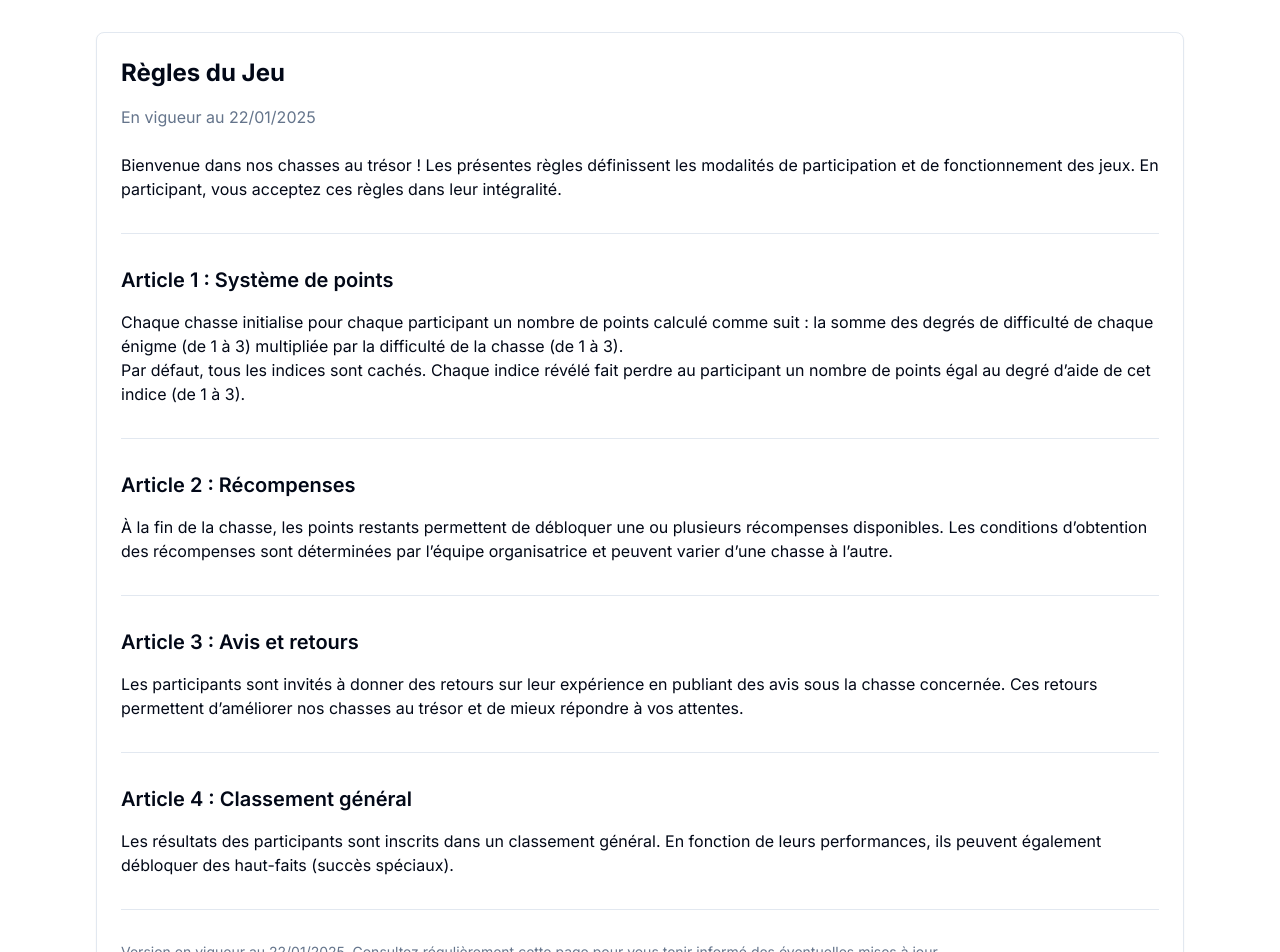
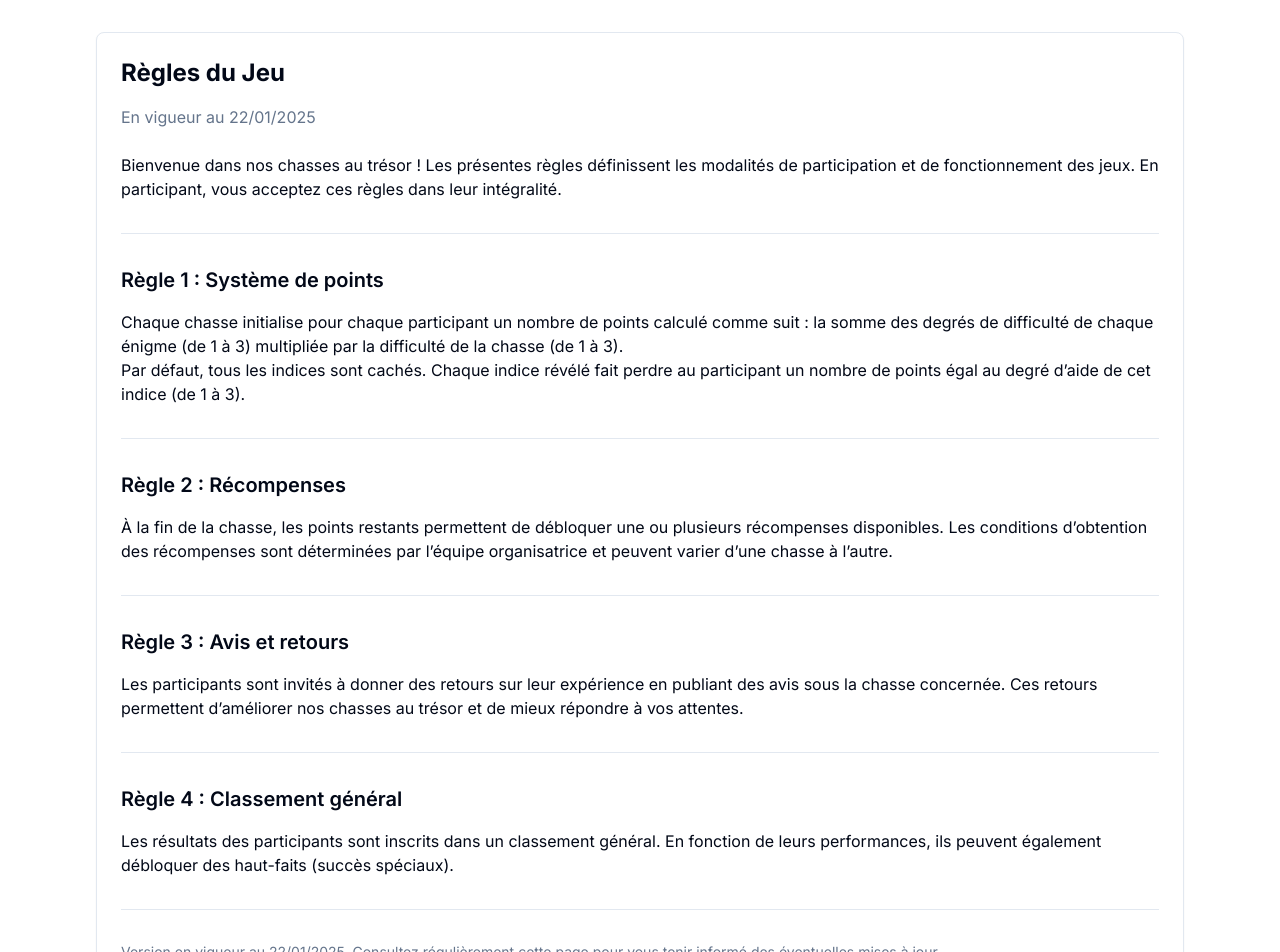
Before and after one commit to MatisMLDR/ChateauTresor, a Next.js app: page /legal/regles in a window 1280 px wide. Shown: the top 952 px of the page. Built offline with nearby package versions, Linux system fonts and the light colour scheme; no server answers.

Commit message:
Implement Game Rules component and update sidebar links for game rules access

```diff
--- a/app/legal/regles/page.tsx
+++ b/app/legal/regles/page.tsx
@@ -1,82 +1,7 @@
-import { Card } from "@/components/ui/card";
-import { Separator } from "@/components/ui/separator";
+import GameRules from "@/components/global/GameRules";
 
 export default function GameRulesPage() {
   return (
-    <div className="container max-w-6xl py-8">
-      <Card className="p-6">
-        <h1 className="text-2xl font-bold mb-4">Règles du Jeu</h1>
-        <p className="text-muted-foreground mb-6">En vigueur au 22/01/2025</p>
-
-        <div className="space-y-8">
-          <p>
-            Bienvenue dans nos chasses au trésor ! Les présentes règles définissent
-            les modalités de participation et de fonctionnement des jeux. En
-            participant, vous acceptez ces règles dans leur intégralité.
-          </p>
-
-          <Separator />
-
-          {/* Article 1 */}
-          <div>
-            <h2 className="text-xl font-semibold mb-4">Article 1 : Système de points</h2>
-            <p>
-              Chaque chasse initialise pour chaque participant un nombre de points
-              calculé comme suit : la somme des degrés de difficulté de chaque énigme
-              (de 1 à 3) multipliée par la difficulté de la chasse (de 1 à 3).
-            </p>
-            <p>
-              Par défaut, tous les indices sont cachés. Chaque indice révélé fait
-              perdre au participant un nombre de points égal au degré d’aide de cet
-              indice (de 1 à 3).
-            </p>
-          </div>
-
-          <Separator />
-
-          {/* Article 2 */}
-          <div>
-            <h2 className="text-xl font-semibold mb-4">Article 2 : Récompenses</h2>
-            <p>
-              À la fin de la chasse, les points restants permettent de débloquer
-              une ou plusieurs récompenses disponibles. Les conditions d’obtention
-              des récompenses sont déterminées par l’équipe organisatrice et
-              peuvent varier d’une chasse à l’autre.
-            </p>
-          </div>
-
-          <Separator />
-
-          {/* Article 3 */}
-          <div>
-            <h2 className="text-xl font-semibold mb-4">Article 3 : Avis et retours</h2>
-            <p>
-              Les participants sont invités à donner des retours sur leur expérience
-              en publiant des avis sous la chasse concernée. Ces retours permettent
-              d’améliorer nos chasses au trésor et de mieux répondre à vos attentes.
-            </p>
-          </div>
-
-          <Separator />
-
-          {/* Article 4 */}
-          <div>
-            <h2 className="text-xl font-semibold mb-4">Article 4 : Classement général</h2>
-            <p>
-              Les résultats des participants sont inscrits dans un classement général.
-              En fonction de leurs performances, ils peuvent également débloquer des
-              haut-faits (succès spéciaux).
-            </p>
-          </div>
-
-          <Separator />
-
-          <p className="text-sm text-muted-foreground">
-            Version en vigueur au 22/01/2025. Consultez régulièrement cette page
-            pour vous tenir informé des éventuelles mises à jour.
-          </p>
-        </div>
-      </Card>
-    </div>
+    <GameRules />
   );
 }
--- /dev/null
+++ b/app/organisateurs/dashboard/[id_equipe]/regles-du-jeu/page.tsx
@@ -0,0 +1,10 @@
+import GameRules from '@/components/global/GameRules'
+import React from 'react'
+
+const Rules = () => {
+  return (
+    <GameRules />
+  )
+}
+
+export default Rules
--- /dev/null
+++ b/app/participants/dashboard/regles-du-jeu/page.tsx
@@ -0,0 +1,10 @@
+import GameRules from '@/components/global/GameRules'
+import React from 'react'
+
+const Rules = () => {
+  return (
+    <GameRules />
+  )
+}
+
+export default Rules
--- /dev/null
+++ b/components/global/GameRules.tsx
@@ -0,0 +1,85 @@
+import React from 'react'
+import { Card } from "@/components/ui/card";
+import { Separator } from "@/components/ui/separator";
+
+const GameRules = () => {
+  return (
+    <div className="container max-w-6xl py-8">
+      <Card className="p-6">
+        <h1 className="text-2xl font-bold mb-4">Règles du Jeu</h1>
+        <p className="text-muted-foreground mb-6">En vigueur au 22/01/2025</p>
+
+        <div className="space-y-8">
+          <p>
+            Bienvenue dans nos chasses au trésor ! Les présentes règles définissent
+            les modalités de participation et de fonctionnement des jeux. En
+            participant, vous acceptez ces règles dans leur intégralité.
+          </p>
+
+          <Separator />
+
+          {/* Article 1 */}
+          <div>
+            <h2 className="text-xl font-semibold mb-4">Règle 1 : Système de points</h2>
+            <p>
+              Chaque chasse initialise pour chaque participant un nombre de points
+              calculé comme suit : la somme des degrés de difficulté de chaque énigme
+              (de 1 à 3) multipliée par la difficulté de la chasse (de 1 à 3).
+            </p>
+            <p>
+              Par défaut, tous les indices sont cachés. Chaque indice révélé fait
+              perdre au participant un nombre de points égal au degré d’aide de cet
+              indice (de 1 à 3).
+            </p>
+          </div>
+
+          <Separator />
+
+          {/* Règle 2 */}
+          <div>
+            <h2 className="text-xl font-semibold mb-4">Règle 2 : Récompenses</h2>
+            <p>
+              À la fin de la chasse, les points restants permettent de débloquer
+              une ou plusieurs récompenses disponibles. Les conditions d’obtention
+              des récompenses sont déterminées par l’équipe organisatrice et
+              peuvent varier d’une chasse à l’autre.
+            </p>
+          </div>
+
+          <Separator />
+
+          {/* Règle 3 */}
+          <div>
+            <h2 className="text-xl font-semibold mb-4">Règle 3 : Avis et retours</h2>
+            <p>
+              Les participants sont invités à donner des retours sur leur expérience
+              en publiant des avis sous la chasse concernée. Ces retours permettent
+              d’améliorer nos chasses au trésor et de mieux répondre à vos attentes.
+            </p>
+          </div>
+
+          <Separator />
+
+          {/* Règle 4 */}
+          <div>
+            <h2 className="text-xl font-semibold mb-4">Règle 4 : Classement général</h2>
+            <p>
+              Les résultats des participants sont inscrits dans un classement général.
+              En fonction de leurs performances, ils peuvent également débloquer des
+              haut-faits (succès spéciaux).
+            </p>
+          </div>
+
+          <Separator />
+
+          <p className="text-sm text-muted-foreground">
+            Version en vigueur au 22/01/2025. Consultez régulièrement cette page
+            pour vous tenir informé des éventuelles mises à jour.
+          </p>
+        </div>
+      </Card>
+    </div>
+  )
+}
+
+export default GameRules
--- a/components/layout/app-sidebar.tsx
+++ b/components/layout/app-sidebar.tsx
@@ -17,6 +17,7 @@ import { SideBarProps } from '@/types';
 import { UUID } from 'crypto';
 import {
   BellPlus,
+  BookKeyIcon,
   Castle,
   History,
   LayoutDashboard,
@@ -116,6 +117,11 @@ export function AppSidebar({ type, fullyUnlocked, ...props }: SideBarProps) {
         icon: LayoutDashboard,
       },
       {
+        title: 'Règles du jeu',
+        url: `/organisateurs/dashboard/${id_equipe}/regles-du-jeu`,
+        icon: BookKeyIcon,
+      },
+      {
         title: 'Châteaux',
         url: `/organisateurs/dashboard/${id_equipe}/chateaux`,
         icon: Castle,
@@ -160,6 +166,11 @@ export function AppSidebar({ type, fullyUnlocked, ...props }: SideBarProps) {
         url: '/participants/dashboard/carte',
         icon: MapPin,
         isActive: true,
+      },
+      {
+        title: 'Règles du jeu',
+        url: `/participants/dashboard/regles-du-jeu`,
+        icon: BookKeyIcon,
       },
       {
         title: 'Châteaux',
```
